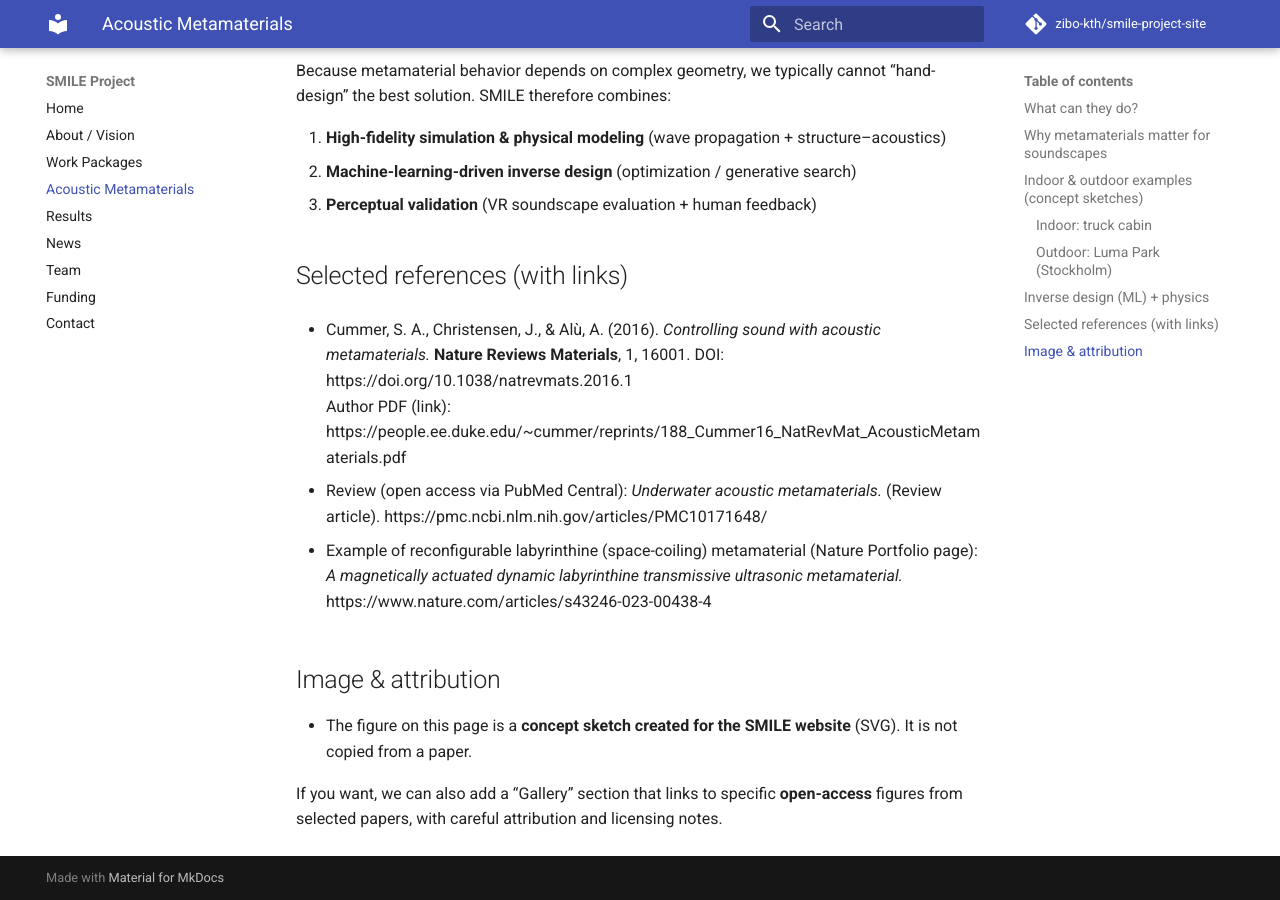
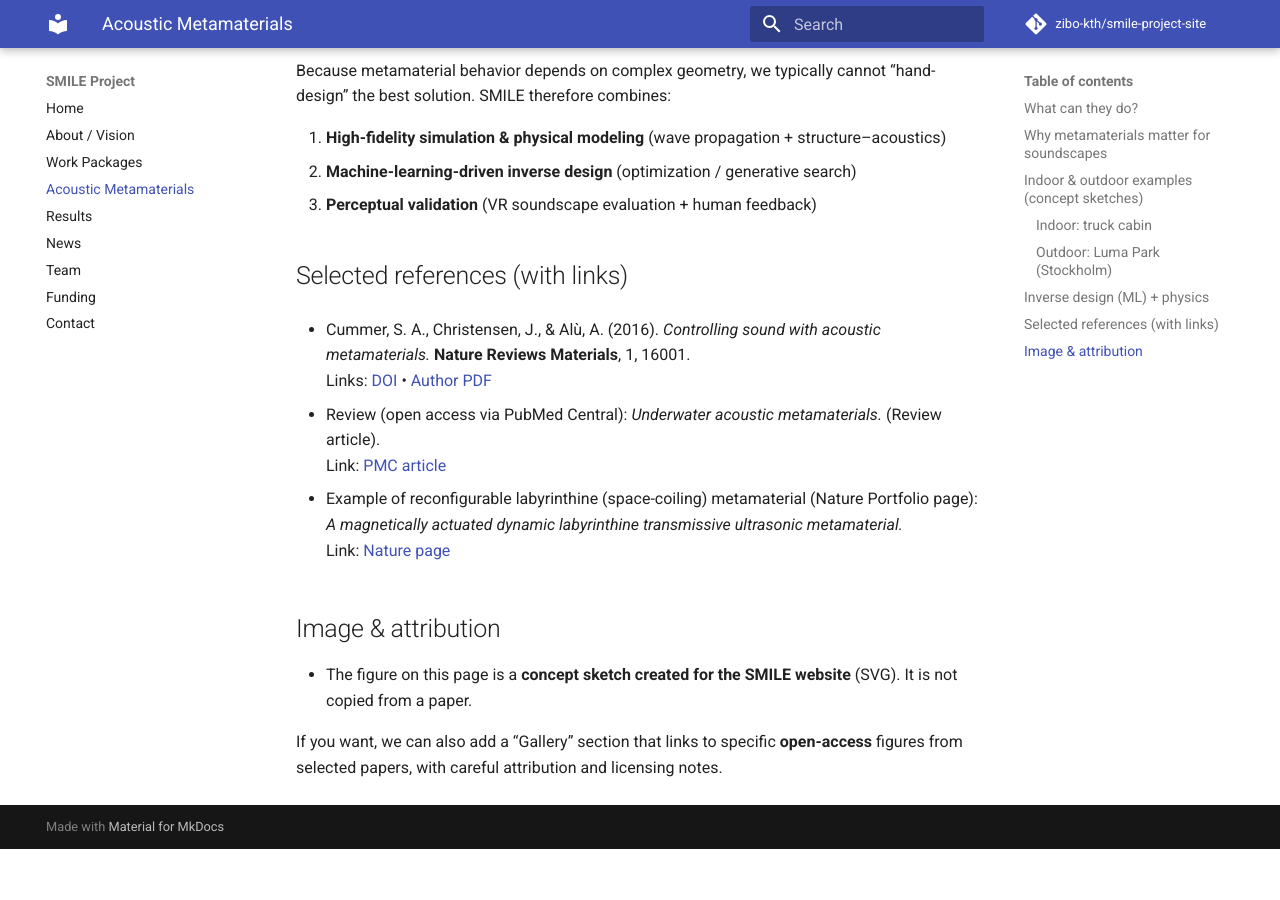
Before and after one commit to zibo-kth/smile-project-site, an MkDocs documentation site: the page built from docs/metamaterials.md, in a window 1280 px wide and 900 px high, scrolled down 2249 px. Built offline with MkDocs 1.6.1 and Material for MkDocs 9.7.7, drawn with Linux system fonts in a browser that asks for light colours; comment, search, counter and statistics services are not loaded; after the commit the page ends 3098 px from its top, so only the background shows below that.

Commit message:
Metamaterials: clean reference formatting with proper hyperlinks

```diff
--- a/docs/metamaterials.md
+++ b/docs/metamaterials.md
@@ -50,12 +50,14 @@ Because metamaterial behavior depends on complex geometry, we typically cannot
 
 ## Selected references (with links)
 
-- Cummer, S. A., Christensen, J., & Alù, A. (2016). *Controlling sound with acoustic metamaterials.* **Nature Reviews Materials**, 1, 16001. DOI: https://doi.org/10.1038/natrevmats.2016.1
-  Author PDF (link): https://people.ee.duke.edu/~cummer/reprints/188_Cummer16_NatRevMat_AcousticMetamaterials.pdf
+- Cummer, S. A., Christensen, J., & Alù, A. (2016). *Controlling sound with acoustic metamaterials.* **Nature Reviews Materials**, 1, 16001.
+  Links: [DOI](https://doi.org/10.1038/natrevmats.2016.1) • [Author PDF](https://people.ee.duke.edu/~cummer/reprints/188_Cummer16_NatRevMat_AcousticMetamaterials.pdf)
 
-- Review (open access via PubMed Central): *Underwater acoustic metamaterials.* (Review article). https://pmc.ncbi.nlm.nih.gov/articles/PMC10171648/
+- Review (open access via PubMed Central): *Underwater acoustic metamaterials.* (Review article).
+  Link: [PMC article](https://pmc.ncbi.nlm.nih.gov/articles/PMC10171648/)
 
-- Example of reconfigurable labyrinthine (space-coiling) metamaterial (Nature Portfolio page): *A magnetically actuated dynamic labyrinthine transmissive ultrasonic metamaterial.* https://www.nature.com/articles/s43246-023-00438-4
+- Example of reconfigurable labyrinthine (space-coiling) metamaterial (Nature Portfolio page): *A magnetically actuated dynamic labyrinthine transmissive ultrasonic metamaterial.*
+  Link: [Nature page](https://www.nature.com/articles/s43246-023-00438-4)
 
 ## Image & attribution
 
```
